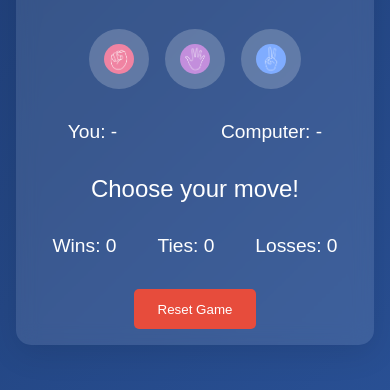
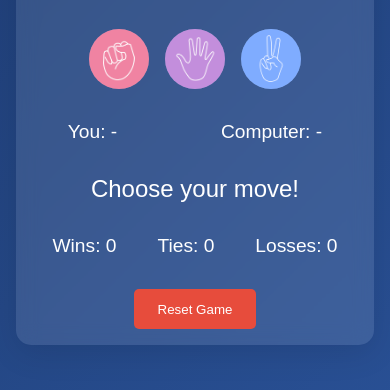
Before and after one commit to Harshraj112/stone-paper-scissor, a plain HTML site: page index.html in a window 390 px wide. Shown: the part 304-694 px from the top of the page. Drawn offline with Linux system fonts and the light colour scheme.

Commit message:
changing in small screen

```diff
--- a/stone-paper-scissor.html
+++ b/index.html
@@ -125,8 +125,9 @@
             }
 
             .choice img {
-                width: 30px;
-                height: 30px;
+                width: 100%;
+                height: 100%;
+                object-fit: cover;
             }
         }
     </style>
```
